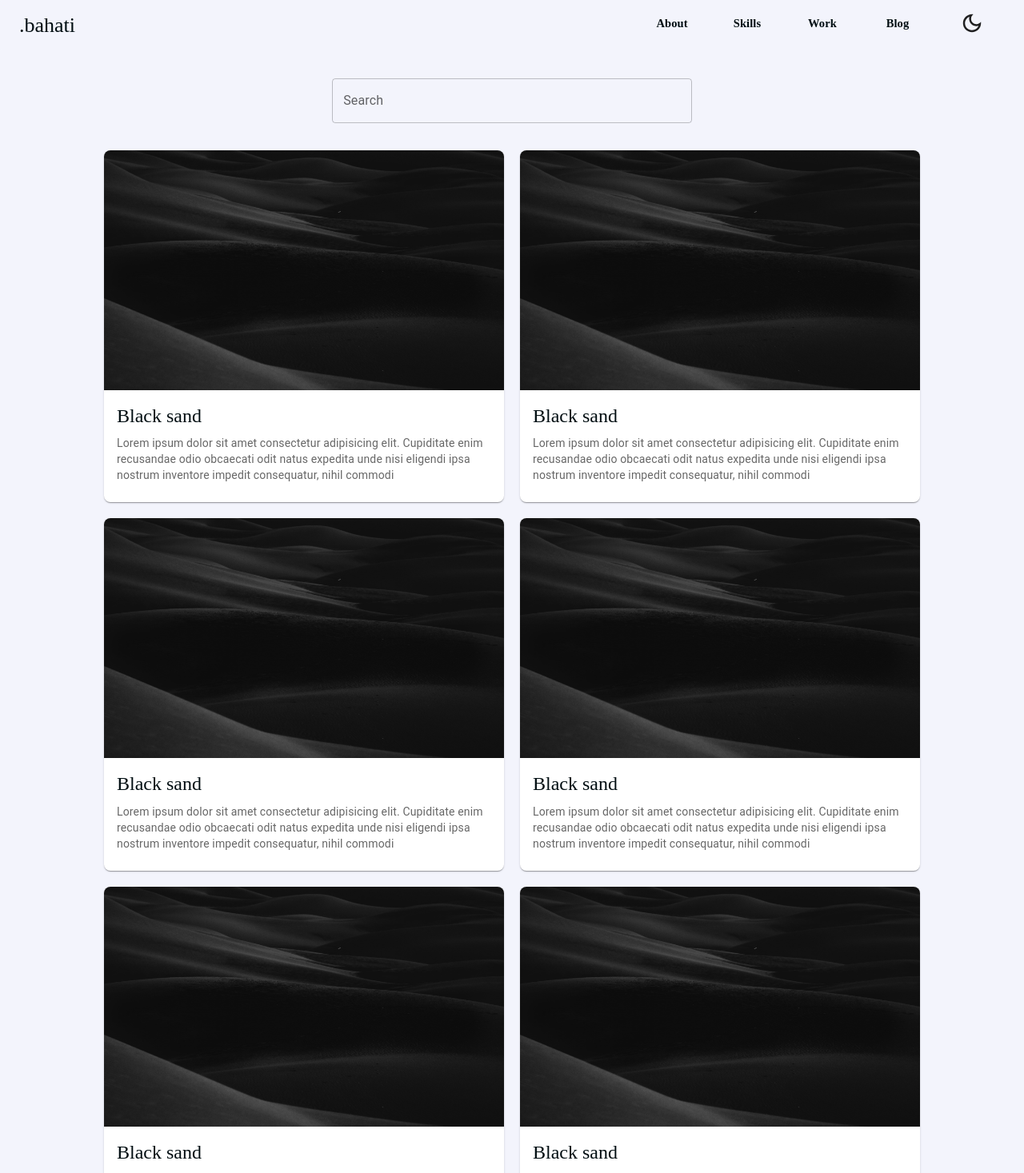
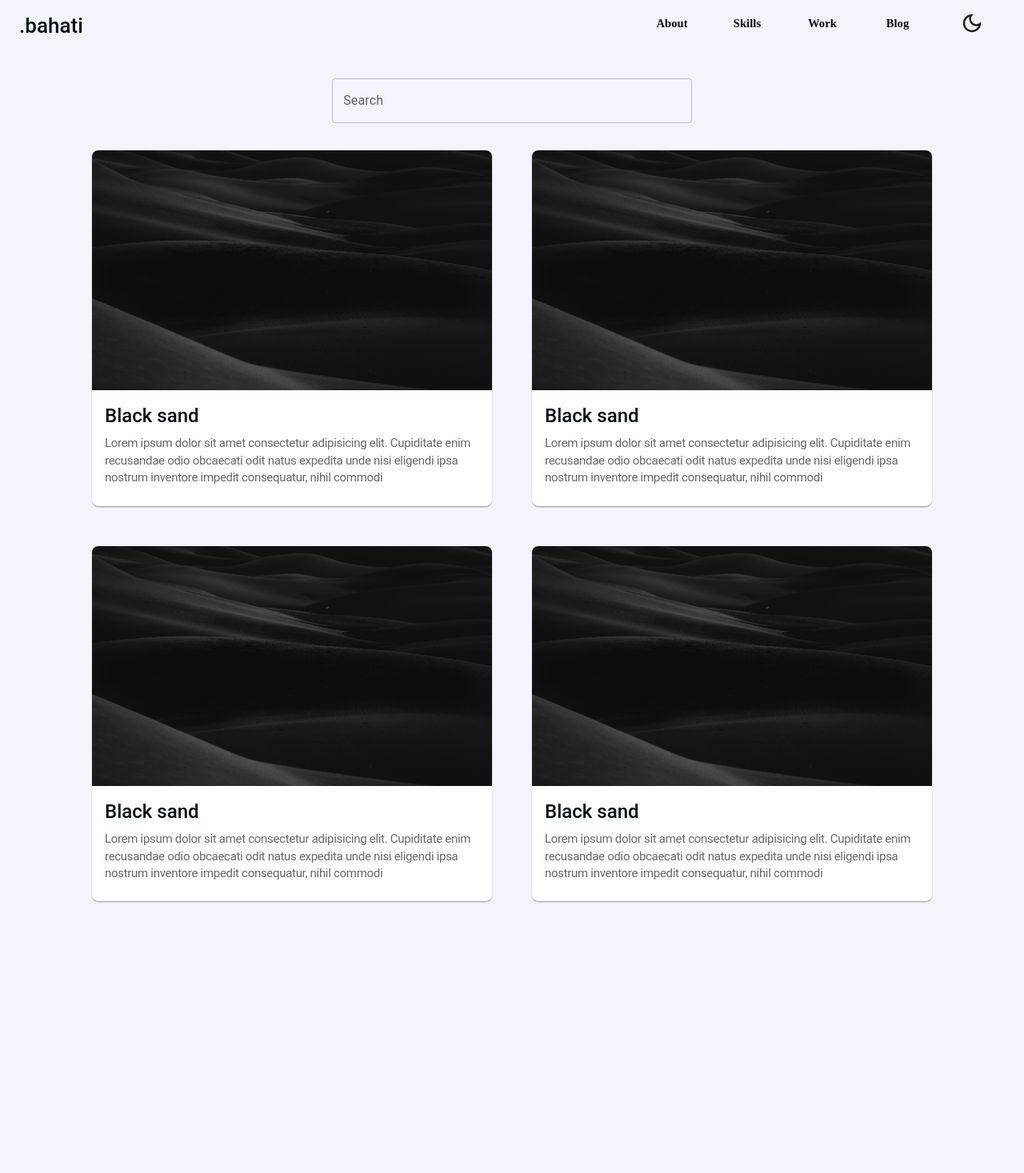
Before and after one commit to bahati10/Portfolio-front-end, a Next.js app: page /blog in a window 1280 px wide. Shown: the top 1467 px of the page at 80% size. After the commit the page ends 1153 px from the top, so only its background shows below. Built offline with nearby package versions, Linux system fonts and the light colour scheme.

Commit message:
Ft blog (#36)
* Changed the blog Template cover image

* Single Blog Format

* Changed the blog Template cover image

* Single Blog Format

```diff
--- a/src/components/blog/blog.jsx
+++ b/src/components/blog/blog.jsx
@@ -1,6 +1,8 @@
-import { Box } from "@mui/material";
+import React from "react";
+import { Box, Grid } from "@mui/material";
 import BlogPaper from "./blogPaper";
 import SearchBar from "./searchbar/search";
+import Link from "next/link";
 
 const Blogging = () => {
   return (
@@ -17,33 +19,43 @@ const Blogging = () => {
           display: "flex",
           justifyContent: "center",
           flexWrap: "wrap",
-          m: 2,
-          // "& > :not(style)": {
-          //   m: 2.5,
-          //   width: {
-          //     xs: 500,
-          //     sm: 500,
-          //     md: 500,
-          //     lg: 500,
-          //     xl: 500,
-          //   },
-          //   height: {
-          //     xs: 500,
-          //     sm: 500,
-          //     md: 500,
-          //     lg: 500,
-          //     xl: 500,
-          //   },
-          // },
+          gap: "30px",
+          padding: "16px",
+          textDecoration: "none",
         }}
       >
-        <BlogPaper />
-        <BlogPaper />
-        <BlogPaper />
-        <BlogPaper />
-        <BlogPaper />
-        <BlogPaper />
-        <BlogPaper />
+        <Link
+          href="/single"
+          style={{
+            textDecoration: "none",
+          }}
+        >
+          <BlogPaper />
+        </Link>
+        <Link
+          href="/single"
+          style={{
+            textDecoration: "none",
+          }}
+        >
+          <BlogPaper />
+        </Link>
+        <Link
+          href="/single"
+          style={{
+            textDecoration: "none",
+          }}
+        >
+          <BlogPaper />
+        </Link>
+        <Link
+          href="/single"
+          style={{
+            textDecoration: "none",
+          }}
+        >
+          <BlogPaper />
+        </Link>
       </Box>
     </div>
   );
--- a/src/components/blog/blogImage.jsx
+++ b/src/components/blog/blogImage.jsx
@@ -18,7 +18,7 @@ const BlogImage = () => {
       }}
     >
       <Image
-        src="/crystals.jpg"
+        src="/empty.jpg"
         alt="Bahati Yves photo"
         layout="fill"
         objectFit="cover"
--- a/src/components/common/navbar/Navbar.jsx
+++ b/src/components/common/navbar/Navbar.jsx
@@ -212,7 +212,7 @@ const Navbar = () => {
               >
                 <Typography variant="h6" style={{ textTransform: "none" }}>
                   <Link
-                    href="/Blog"
+                    href="/blog"
                     style={{
                       textDecoration: "none",
                       color: "#000D11",
--- a/src/components/theme/theme.jsx
+++ b/src/components/theme/theme.jsx
@@ -6,7 +6,7 @@ const theme = createTheme({
       main: "#EEE5E9",
     },
     secondary: {
-      main: "#78BC61",
+      main: "#000D11",
     },
   },
   background: {
@@ -15,8 +15,15 @@ const theme = createTheme({
     },
   },
   typography: {
+    h4: {
+      fontFamily: "Roboto",
+      color: "#000D11",
+      fontSize: 26,
+      fontWeight: 600,
+    },
     h5: {
-      fontFamily: "Righteous",
+      fontFamily: "Roboto",
+      fontWeight: 450,
       color: "#000D11",
     },
     h6: {
@@ -26,6 +33,12 @@ const theme = createTheme({
       fontWeight: 600,
       wordSpacing: 2,
     },
+    body2: {
+      fontFamily: "Roboto",
+      fontSize: 15,
+      fontWeight: "regular",
+      letterSpacing: -0.3,
+    },
   },
 });
 
```
Also changed, not shown: src/components/blog/searchbar2/search.jsx (deleted, +0 -33 lines).
